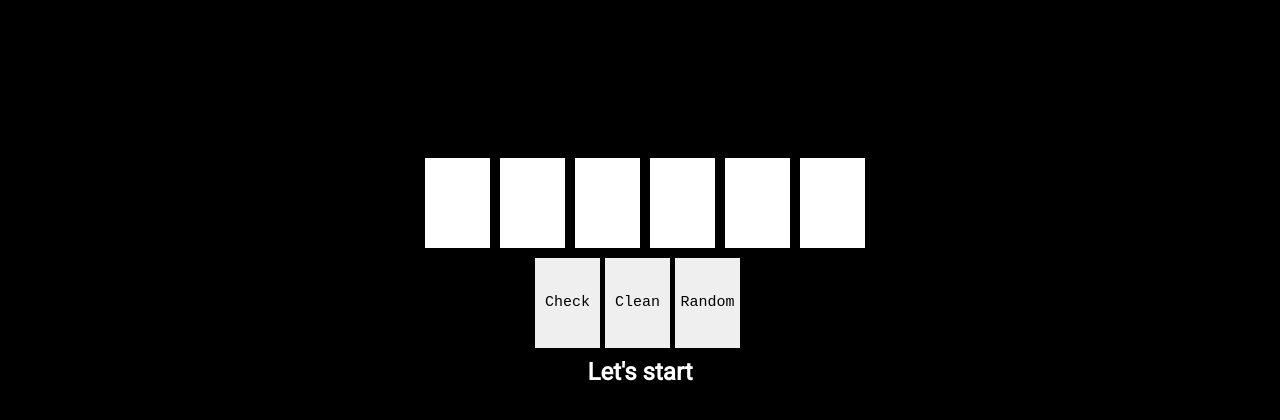
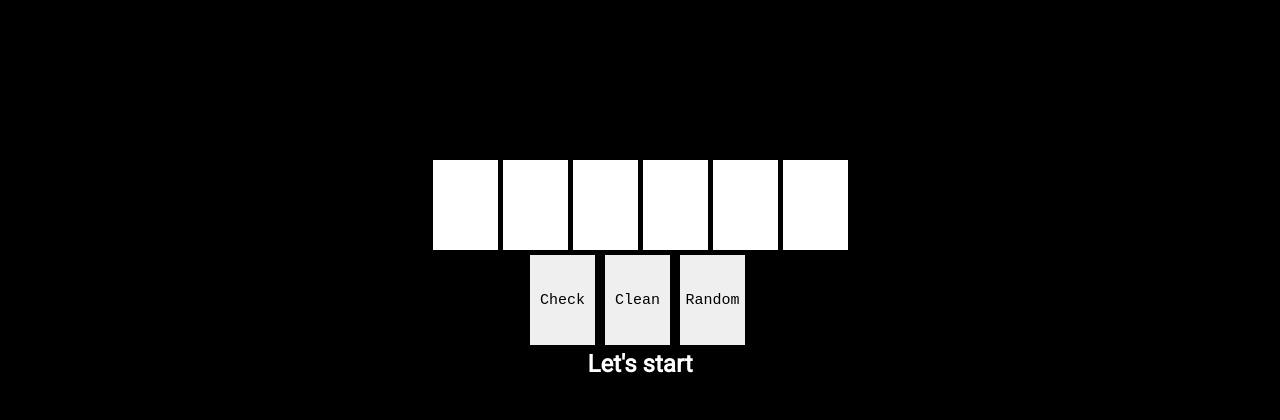
Before and after one commit to mirkar99/Check_Your_Luck, a plain HTML site: page index.html in a window 1280 px wide. Shown: the part 188-608 px from the top of the page. Drawn offline with Linux system fonts and the light colour scheme.

Commit message:
css added gap, removed margins

```diff
--- a/css/styles.css
+++ b/css/styles.css
@@ -38,17 +38,17 @@ body{
     height: 80%;
     align-items: center;
     justify-content: center;
+    gap: 5px;
 }
 .form{
     display: flex;
     flex-flow: row wrap;
+    gap: 5px;
 }
 .form__input{
     height: 50px;
     width: 35px;
     font-size: 14px;
-    margin-left: 10px;
-    margin-bottom: 10px;
     border: 0;
     text-align: center;
 }
@@ -66,7 +66,6 @@ body{
     height: 50px;
     width: 35px;
     font-size: 5px;
-    margin-bottom: 14px;
     font-family: 'Roboto Mono', monospace;
     text-align: center;
     margin-right: 5px;
@@ -120,7 +119,6 @@ body{
         height: 75px;
         width: 45px;
         font-size: 10px;
-        margin-bottom: 15px;
     }
     .good{
         background-size: 45px 75px;
@@ -154,7 +152,6 @@ body{
         height: 90px;
         width: 65px;
         font-size: 15px;
-        margin-bottom: 10px;
     }
     .good{
         background-size: 65px 90px;
```
